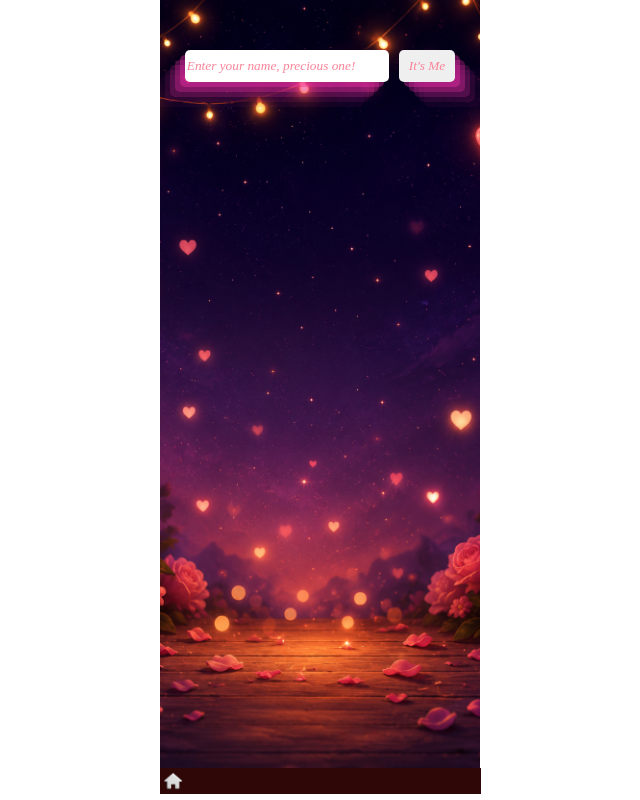
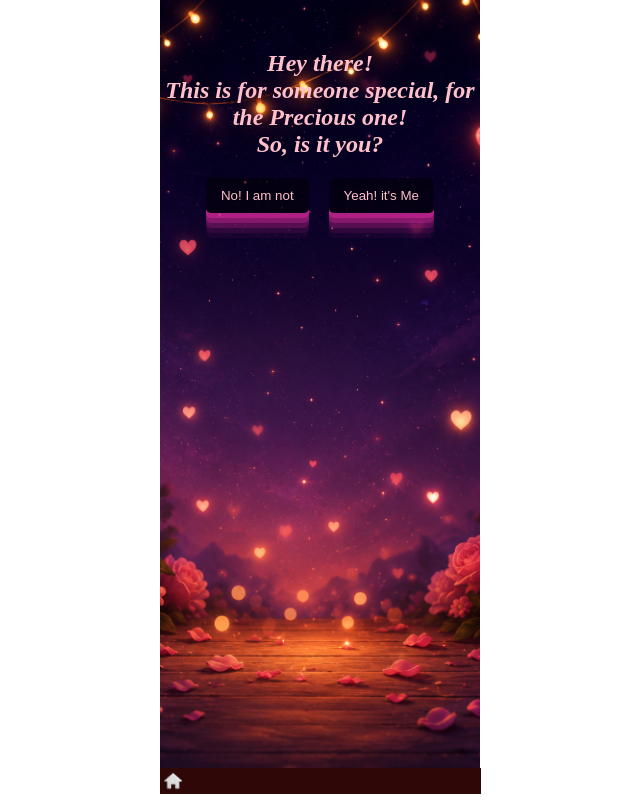
Before and after one commit to Kumar-Awadhesh/Birthday-Wish, a React (Vite) app in the folder vite-project/: page / in a window 1280 px wide. Shown: the whole page, without its empty margins (320-960 px from the left). Built offline with nearby package versions, Linux system fonts and the light colour scheme.

Commit message:
added confirmation message

```diff
--- a/vite-project/src/App.css
+++ b/vite-project/src/App.css
@@ -163,12 +163,12 @@
     padding: 8px 10px 8px 10px;
     border: none;
     outline: none;
-    margin-top: 50px;
     font-family: cursive;
     font-style: italic;
     margin-left: 10px;
     border-radius: 5px;
     color: rgb(249, 132, 152);
+    background-color: rgb(0,0,0,0.5);
     box-shadow: rgba(240, 46, 170, 0.4) 5px 5px, rgba(240, 46, 170, 0.3) 10px 10px, rgba(240, 46, 170, 0.2) 15px 15px, rgba(240, 46, 170, 0.1) 20px 20px, rgba(240, 46, 170, 0.05) 25px 25px;
 }
 
@@ -181,6 +181,7 @@
     font-style: italic;
     border-radius: 5px;
     color: red;
+    background-color: rgb(0,0,0,0.5);
     box-shadow: rgba(240, 46, 170, 0.4) -5px 5px, rgba(240, 46, 170, 0.3) -10px 10px, rgba(240, 46, 170, 0.2) -15px 15px, rgba(240, 46, 170, 0.1) -20px 20px, rgba(240, 46, 170, 0.05) -25px 25px;
 }
 
@@ -196,3 +197,56 @@
 .user-input-container>input:hover{
     background-color: pink;
 }
+
+.user-verification-msg-container{
+    text-align: center;
+    font-family: cursive;
+    font-style: italic;
+    color: pink;
+}
+
+.user-verification-msg-container>h2{
+    padding-top: 50px;
+}
+
+.user-confirmation-btn-container{
+    margin-top: 20px;
+}
+
+.user-confirmation-btn-container>button{
+    padding: 10px 15px 10px 15px;
+    margin: 0px 10px 0px 10px;
+    border: none;
+    outline: none;
+    border-radius: 5px;
+    box-shadow: rgba(240, 46, 170, 0.4) 0px 5px, rgba(240, 46, 170, 0.3) 0px 10px, rgba(240, 46, 170, 0.2) 0px 15px, rgba(240, 46, 170, 0.1) 0px 20px, rgba(240, 46, 170, 0.05) 0px 25px;
+    background-color: rgb(0, 0, 0, 0.5);
+    color: pink;
+}
+
+.user-confirmation-btn-container>button:first-child:hover{
+    cursor: pointer;
+    background-color: red;
+}
+
+.user-confirmation-btn-container>button:last-child:hover{
+    cursor: pointer;
+    color: red;
+    background-color: greenyellow;
+}
+
+.confirmation-msg-container{
+    text-align: center;
+    font-family: cursive;
+    font-style: italic;
+    color: pink;
+}
+
+.confirmation-msg-container>h2{
+    padding-top: 50px;
+}
+
+.confirmation-msg-container>img{
+    width: 100px;
+
+}
--- a/vite-project/src/components/dashboard.jsx
+++ b/vite-project/src/components/dashboard.jsx
@@ -1,52 +1,82 @@
-import { useEffect, useState, useContext} from "react"
+import { useEffect, useState, useContext } from "react"
 import { useNavigate } from "react-router-dom";
 import { BirthdayContext } from "../authorization/birthdayContext";
 
 const Dashboard = () => {
     const [userName, setUserName] = useState("");
-    const {user, setUser} = useContext(BirthdayContext);
+    const [searchField, setSearchField] = useState(false);
+    const { user, setUser } = useContext(BirthdayContext);
     const navigate = useNavigate();
 
     let count = 0;
     const userAuthentication = () => {
-        if(userName !== ""){
-            if(user.toLocaleLowerCase() === userName.toLocaleLowerCase()){
+        if (userName !== "") {
+            if (user.toLocaleLowerCase() === userName.toLocaleLowerCase()) {
                 alert(
-                    "It is you! my Elaichi!!",
-                    "Now.. let me take you to your Surprise!"
+                    "It is you! my Elaichi!!, Now.. let me take you to your Surprise!"
                 );
                 navigate("/waiting")
             }
-            else if(userName.toLocaleLowerCase() === "titli" || userName.toLocaleLowerCase() === "biscuit" || userName.toLocaleLowerCase() === "sunshine"){
+            else if (userName.toLocaleLowerCase() === "titli" || userName.toLocaleLowerCase() === "biscuit" || userName.toLocaleLowerCase() === "sunshine") {
                 alert("not this one! more and very special name of yours!")
             }
-            else if(count === 0){
+            else if (count === 0) {
                 count++;
                 alert("Enter your special name!")
             }
-            else if(count === 1){
+            else if (count === 1) {
                 count++;
                 alert("Enter the special name, I gave you!")
             }
-            else{
+            else {
                 count = 0;
                 alert("hmm...! lets take a moment and think more deep and try again!")
             }
         }
-        else{
+        else {
             alert("Enter your special name to begin with!")
         }
 
     }
 
+    const wrongUserHandle = () => {
+        alert("Ohh, if you're not the one then, it's not for you!");
+        return;
+    }
 
-    return(
+
+    return (
         <>
             <main className="container">
-                <div className="user-input-container">
-                    <input type="password" placeholder="Enter your name, precious one!" onChange={(e)=>setUserName(e.target.value)} />
-                    <button onClick={userAuthentication}>It's Me</button>
-                </div>
+                {
+                    searchField &&
+                    <div className="confirmation-msg-container">
+                        <h2>
+                            Hey Beautifull! <br />
+                            If it's you, why don't you Enter your special name down below!
+                        </h2>
+                        <img src="/images/down-arrow.gif" alt="" />
+                    </div>
+                }
+                {
+                    searchField ?
+                        <div className="user-input-container">
+                            <input type="password" placeholder="Enter your name, precious one!" onChange={(e) => setUserName(e.target.value)} />
+                            <button onClick={userAuthentication}>It's Me</button>
+                        </div> :
+                        <div className="user-verification-msg-container">
+                            <h2>
+                                Hey there! <br />
+                                This is for someone special,
+                                for the Precious one! <br />
+                                So, is it you?
+                            </h2>
+                            <div className="user-confirmation-btn-container">
+                                <button onClick={wrongUserHandle}>No! I am not</button>
+                                <button onClick={(e) => setSearchField(true)}>Yeah! it's Me</button>
+                            </div>
+                        </div>
+                }
             </main>
         </>
     )
```
Also changed, not shown: vite-project/public/images/down-arrow.gif (added).
